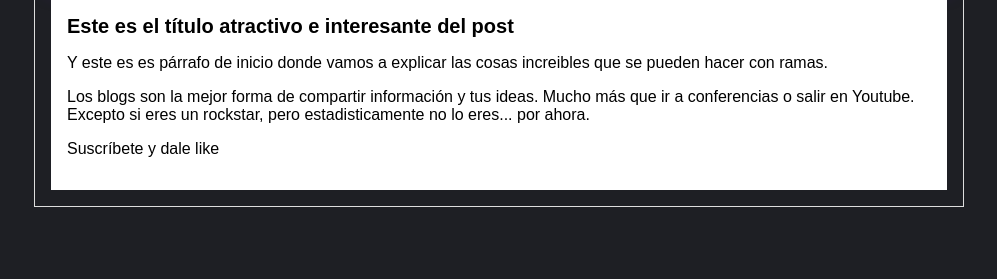
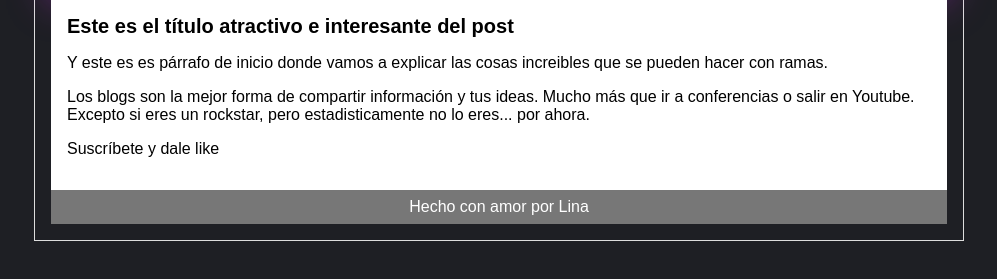
Before and after one commit to Linamsp19/hyperblog, a plain HTML site: page blogpost.html in a window 1280 px wide. Shown: the part 67-346 px from the top of the page, without its empty margins (141-1138 px from the left). Drawn offline with Linux system fonts and the light colour scheme.

Commit message:
footer terminado

```diff
--- a/blogpost.html
+++ b/blogpost.html
@@ -32,6 +32,9 @@
                     </p>
                     <p>Suscríbete y dale like</p>
             </div>
+            <div id="footer">
+                Hecho con amor por Lina
+            </div>
         </div>
     </body>
 </html>
--- a/css/estilos.css
+++ b/css/estilos.css
@@ -14,7 +14,7 @@ body
     background: url(../imagenes/dragon.png) no-repeat center center cover;
     font-weight: bold;
     color: white;
-    box-shadow: 0px 2px 20px 0px rgba(100, 31, 228, 0.5);
+    box-shadow: 0px 10px 40px 0px #de37ff8f;
     margin: 0;
     padding: 0.5em 0 0.5em 2em;
 }
@@ -51,3 +51,11 @@ vertical-align: middle;
     background: white;
     padding: 1em;
 }
+
+#footer
+{
+    background: #777;
+    color: white;
+    text-align: center;
+    padding: 0.5em;
+}
```
